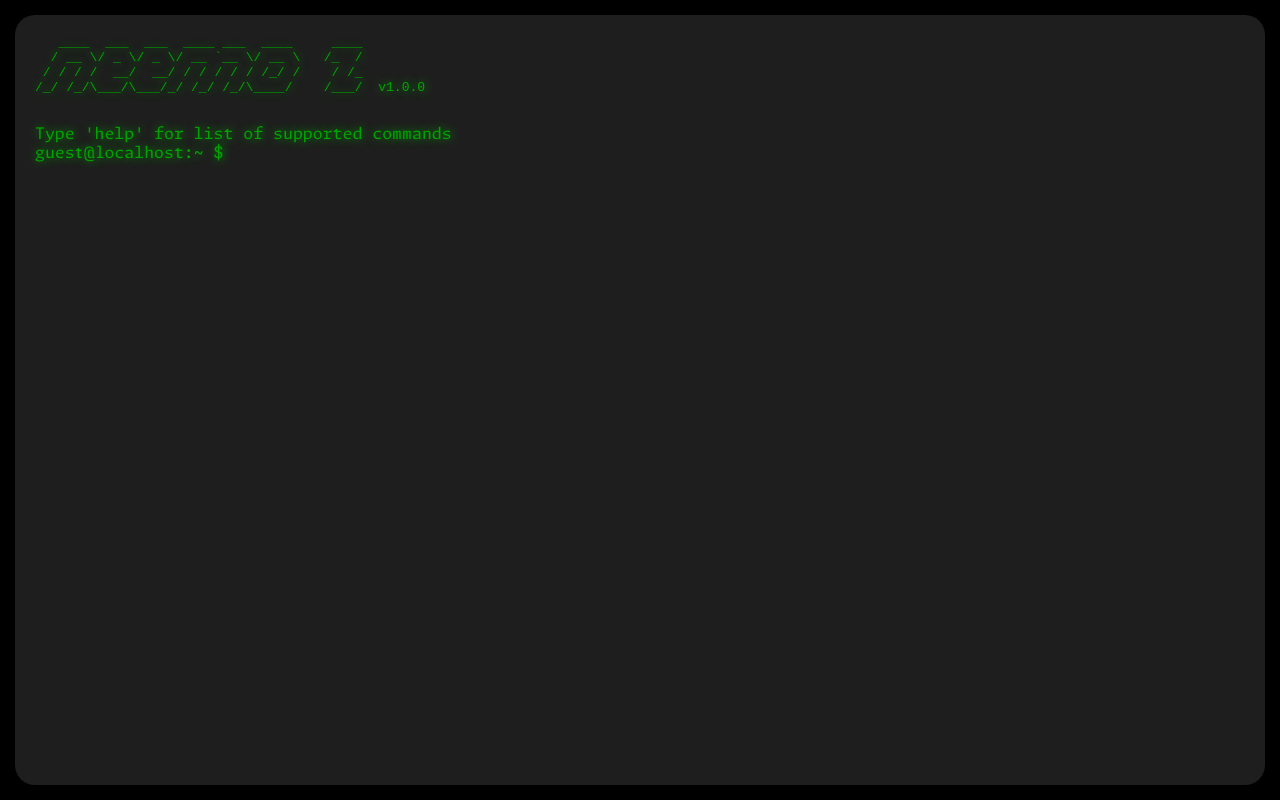
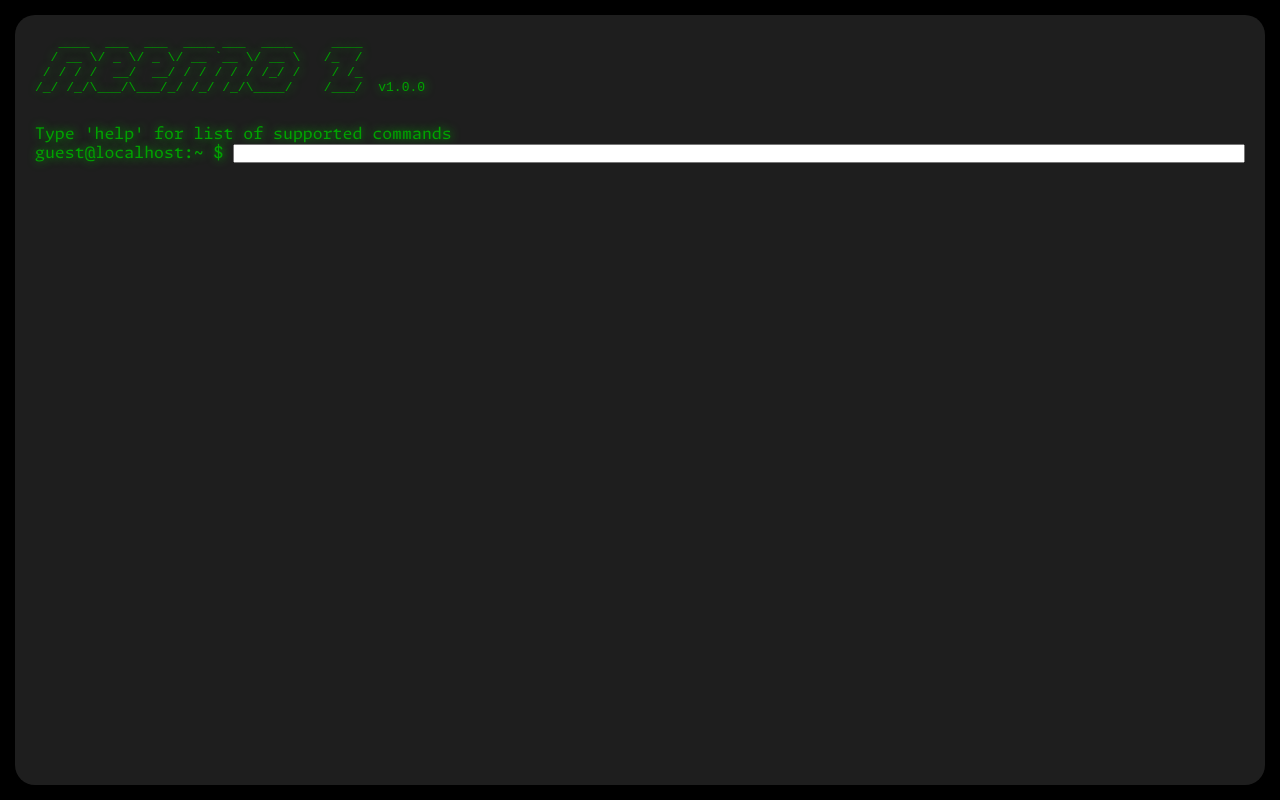
Before and after one commit to NeemZ16/neemo.site, a plain HTML site: page index.html in a window 1280 px wide. Drawn offline with Linux system fonts and the light colour scheme.

Commit message:
added input unstyled

```diff
--- a/index.js
+++ b/index.js
@@ -6,19 +6,16 @@ displayPrompt();
 
 
 function displayBanner() {
-  // create ascii art element
   const asciiArt = document.createElement("pre");
   asciiArt.innerHTML = `
    ____  ___  ___  ____ ___  ____     ____
-  / __ \\/ _ \\/ _ \\/ __ __  \\/ __ \\   /_  /
+  / __ \\/ _ \\/ _ \\/ __ \`__ \\/ __ \\   /_  /
  / / / /  __/  __/ / / / / / /_/ /    / /_
 /_/ /_/\\___/\\___/_/ /_/ /_/\\____/    /___/  v1.0.0\n\n\n`;
 
-  // create help text element
   const helpText = document.createElement("p")
-  helpText.textContent = "Type 'help' for list of supported commands"
+  helpText.textContent = "Type 'help' for list of supported commands";
 
-  // add elements
   terminal.appendChild(asciiArt);
   asciiArt.insertAdjacentElement("afterend", helpText);
 }
@@ -28,17 +25,25 @@ function displayPrompt() {
   const domain = document.createElement("span");
   domain.innerHTML = "@" + window.location.hostname;
   domain.classList.add("domain");
+
   const user = document.createElement("span");
   user.classList.add("user");
   user.innerHTML = "guest";
+
   const directory = document.createElement("span");
   directory.classList.add("directory");
   directory.innerHTML = ":" + dir + " $&nbsp;";
 
+  // create textarea
+  const input = document.createElement("input");
+
+
   // create prompt
-  const prompt = document.createElement("prompt")
+  const prompt = document.createElement("div");
+  prompt.classList.add("prompt");
   prompt.appendChild(user);
   prompt.appendChild(domain);
   prompt.appendChild(directory);
+  prompt.appendChild(input);
   terminal.appendChild(prompt);
 }
--- a/styles.css
+++ b/styles.css
@@ -29,6 +29,14 @@ body {
   overflow-x: scroll;
 }
 
+.prompt {
+  display: flex;
+}
+
+input {
+  flex-grow: 1;
+}
+
 /* colors and variables */
 :root {
   --bg-color: #1e1e1e;
```
